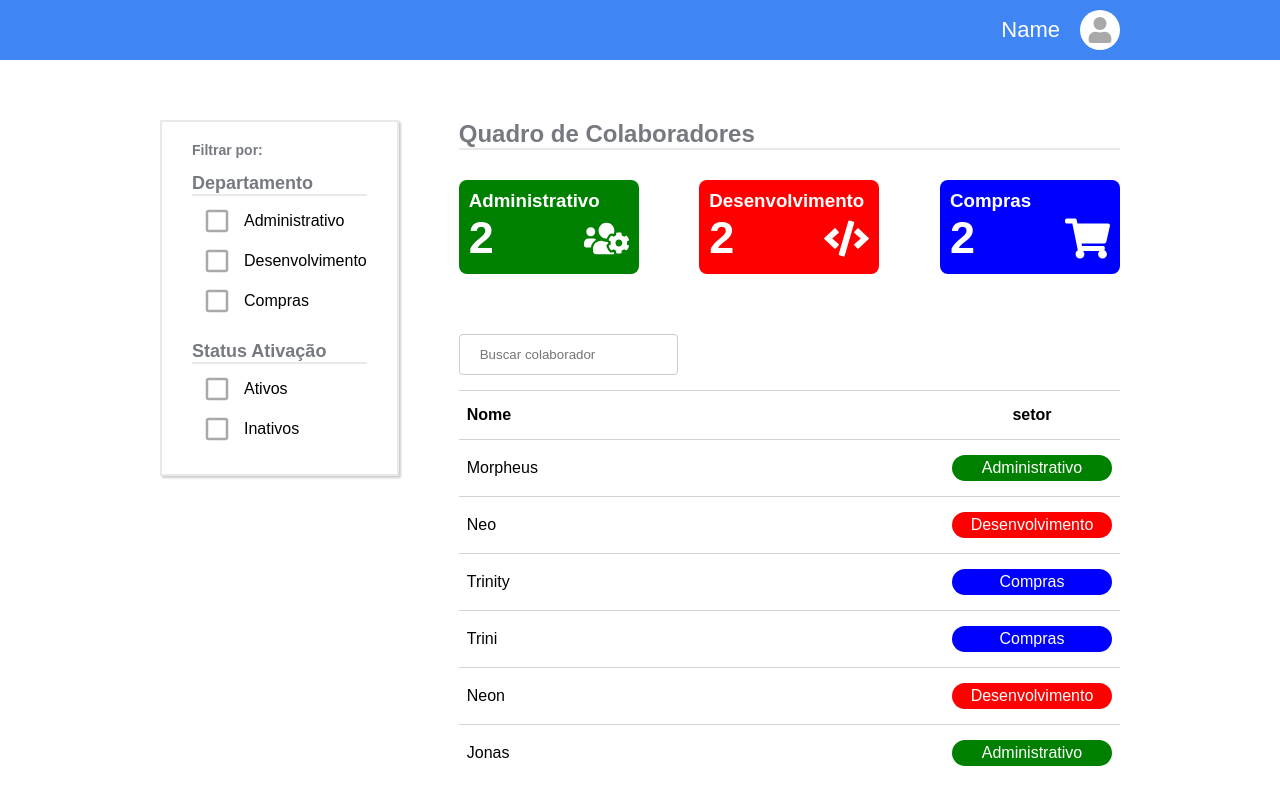
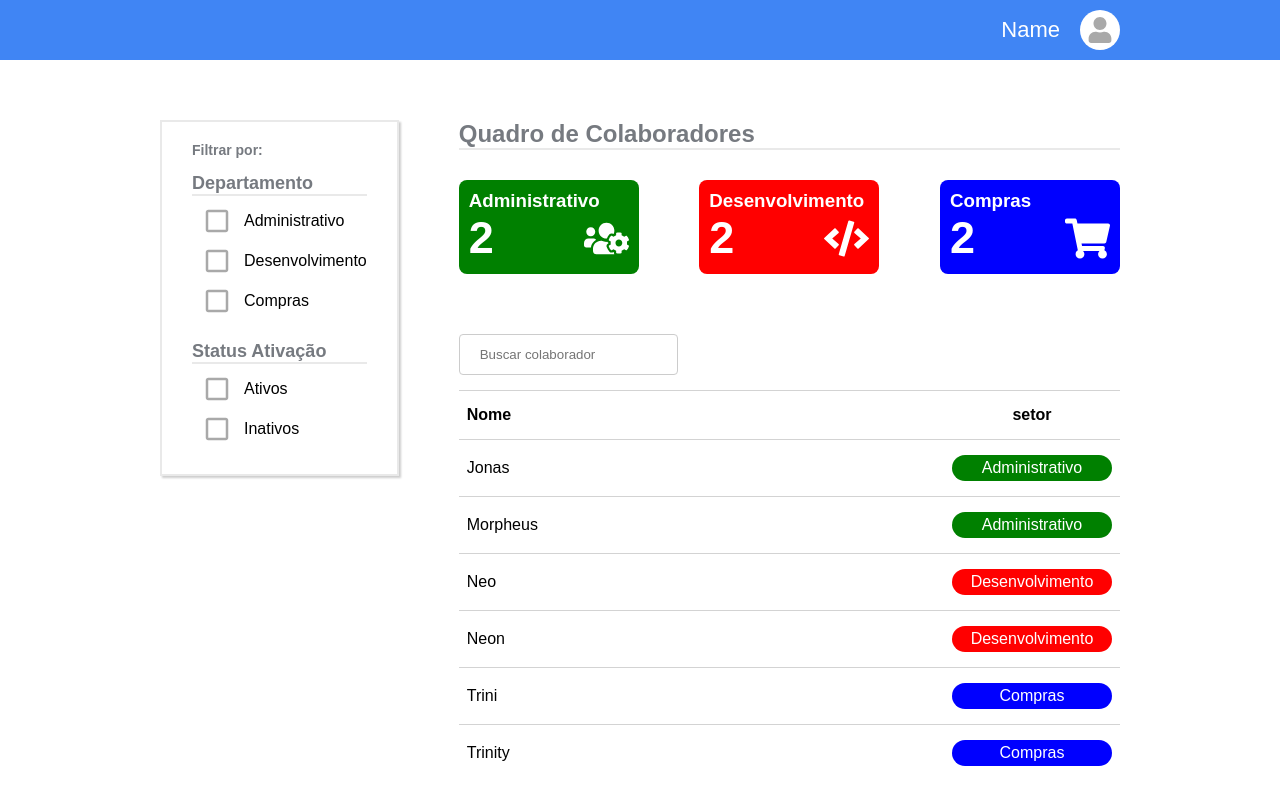
Before and after one commit to rafaeloliveirasilva05/human-resource-control, a React (Create React App) app: page / in a window 1280 px wide. Built offline with nearby package versions, Linux system fonts and the light colour scheme.

Commit message:
sort list of contributors

```diff
--- a/src/screens/SearchCollaborator/index.js
+++ b/src/screens/SearchCollaborator/index.js
@@ -21,16 +21,16 @@ function SearchCollaborator(props) {
   const [inactiveStatusFilter, setInactiveStatusFilter] = useState(false)
   const [activeFilter, setActiveFilter] = useState(false)
 
-
   let history = useHistory()
 
   useEffect(() => {
     const { colaborator } = collaboratorDataJson
     const { department } = departmentDataJson
     const data = collaboratorsDataMapping(colaborator, department)
+    const orderedListContributors = sortList(data)
 
-    setFixedListCollaboratorData(data)
-    setCollaboratorData(data)
+    setFixedListCollaboratorData(orderedListContributors)
+    setCollaboratorData(orderedListContributors)
   }, [])
 
   useEffect(() => {
@@ -46,6 +46,7 @@ function SearchCollaborator(props) {
         id: currentColaborator.id,
         first_name: currentColaborator.first_name,
         last_name: currentColaborator.last_name,
+        full_name: `${ currentColaborator.first_name} ${currentColaborator.last_name}`,
         active_status: currentColaborator.active_status,
         name_departament: departament.name,
         departamentId: departament.id,
@@ -64,6 +65,14 @@ function SearchCollaborator(props) {
         ...currentDepartment,
         TotalEmployeesDepartment: allActiveCollaborator.length
       }
+    })
+  }
+
+  function sortList(collaborators) {
+    return collaborators.sort((a, b) => {
+      a = a.full_name.toLowerCase()
+      b = b.full_name.toLowerCase()
+      return a > b ? 1 : b > a ? -1 : 0
     })
   }
 
@@ -207,6 +216,8 @@ function SearchCollaborator(props) {
       anyActiveFilter = true
     }
 
+    filteredCollaboratorList = sortList(filteredCollaboratorList)
+
     anyActiveFilter ? setActiveFilter(true) : setActiveFilter(false)
     anyActiveFilter ? setCollaboratorData(filteredCollaboratorList) : setCollaboratorData(fixedListCollaboratorData)
   }
```
